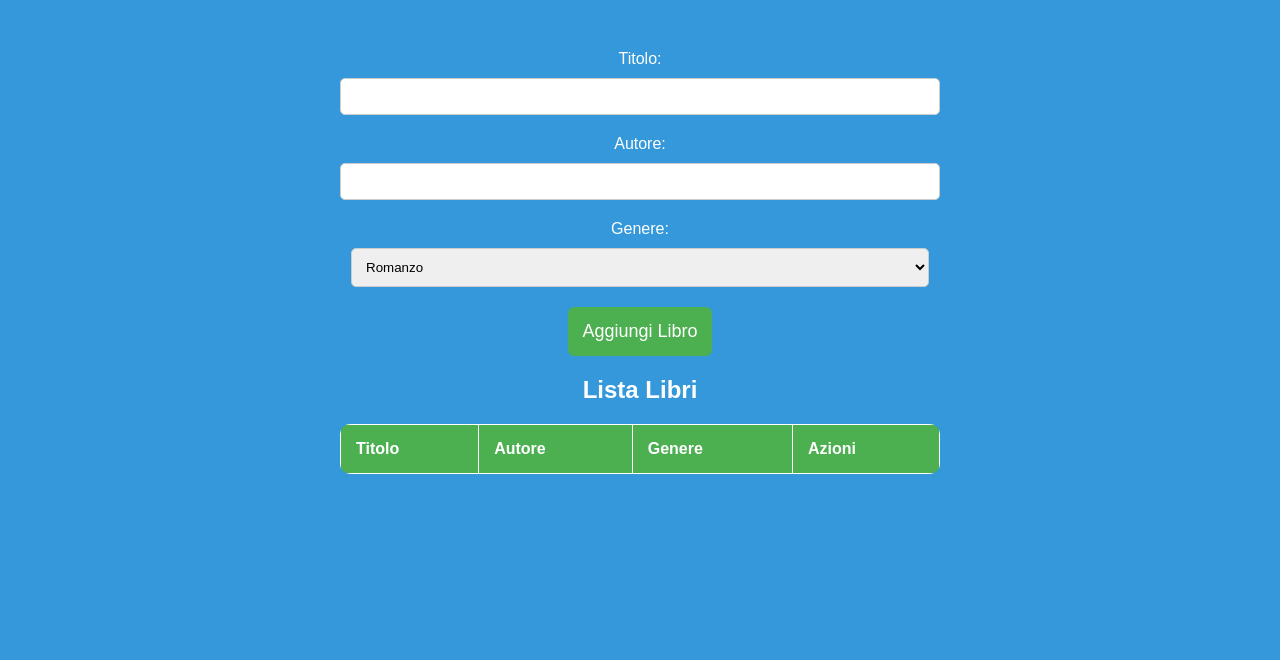
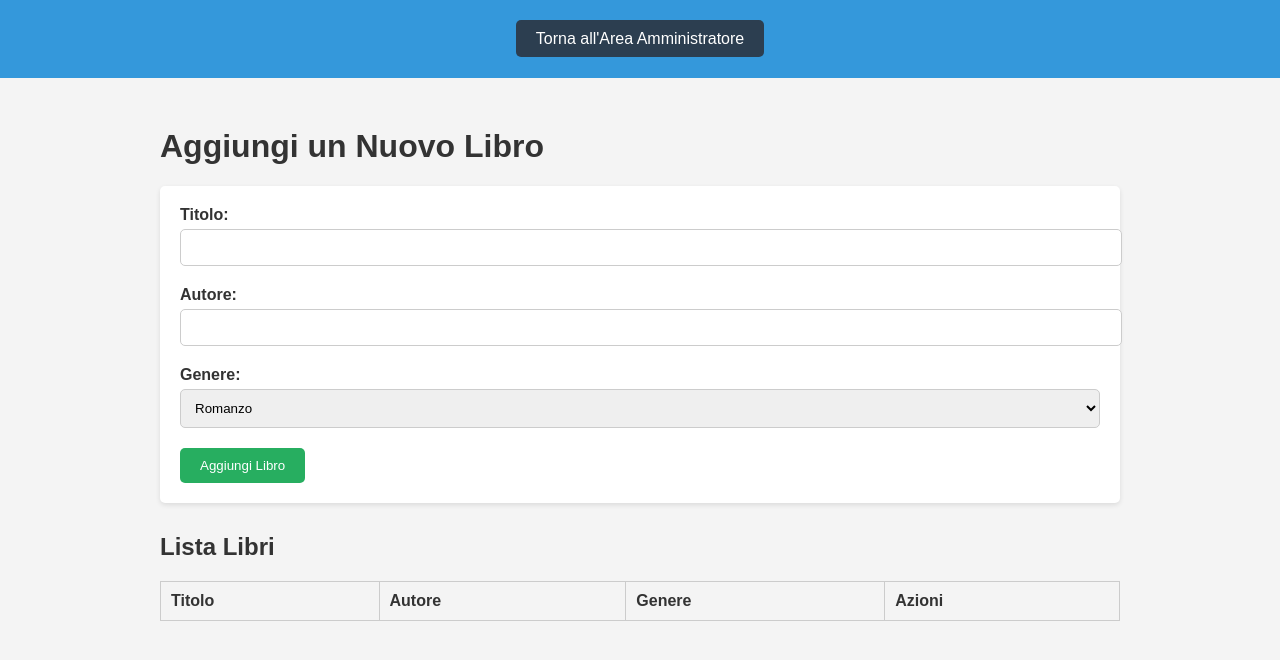
Before and after one commit to lumosca/Gestionale_Moscatelli_Fiocchi, a website: page Frontend/Amministratore/gestione_libri.html in a window 1280 px wide. Drawn offline with Linux system fonts and the light colour scheme; no server answers.

Commit message:
gestione utenti

```diff
--- a/Frontend/Amministratore/gestione_libri.css
+++ b/Frontend/Amministratore/gestione_libri.css
@@ -1,88 +1,86 @@
 body {
     font-family: 'Poppins', sans-serif;
-    text-align: center;
-    margin: 50px;
-    background-color: #3498db;
-    color: #fff;
+    margin: 0;
+    padding: 0;
+    background-color: #f4f4f4;
+    color: #333;
 }
 
 .container {
-    width: 80%;
-    max-width: 600px;
+    max-width: 960px;
     margin: 0 auto;
+    padding: 20px;
 }
 
-h2 {
+header {
+    background-color: #3498db;
+    padding: 10px 0;
+    text-align: center;
+}
+
+header .btn-back {
+    text-decoration: none;
     color: #fff;
+    background-color: #2c3e50;
+    padding: 10px 20px;
+    border-radius: 5px;
+    transition: background-color 0.3s ease;
+}
+
+header .btn-back:hover {
+    background-color: #34495e;
+}
+
+h1, h2 {
+    margin-top: 30px;
 }
 
 form {
+    background-color: #fff;
+    padding: 20px;
+    border-radius: 5px;
+    box-shadow: 0 2px 5px rgba(0, 0, 0, 0.1);
+}
+
+.form-group {
     margin-bottom: 20px;
 }
 
 label {
     display: block;
-    margin-bottom: 10px;
-    color: #fff;
+    font-weight: bold;
+    margin-bottom: 5px;
 }
 
-input, select {
-    width: calc(100% - 22px); /* Considera il padding */
+input[type="text"], select {
+    width: 100%;
     padding: 10px;
-    margin-bottom: 20px;
     border: 1px solid #ccc;
     border-radius: 5px;
 }
 
 button {
-    padding: 14px;
-    font-size: 18px;
-    background-color: #4CAF50;
-    color: #ffffff;
+    background-color: #27ae60;
+    color: #fff;
     border: none;
-    border-radius: 6px;
+    padding: 10px 20px;
+    border-radius: 5px;
     cursor: pointer;
     transition: background-color 0.3s ease;
 }
 
 button:hover {
-    background-color: #45a049;
-}
-
-.table-container {
-    overflow: hidden;
-    border-radius: 10px;
+    background-color: #219d4e;
 }
 
 table {
     width: 100%;
     border-collapse: collapse;
-    overflow: hidden;
-    border-radius: 10px;
+    margin-top: 20px;
 }
 
 th, td {
-    border: 1px solid #fff;
-    padding: 15px;
+    border: 1px solid #ccc;
+    padding: 10px;
     text-align: left;
 }
-
-th {
-    background-color: #4CAF50;
-    color: #fff;
-}
-
-.lista-libri {
-    list-style-type: none;
-    padding: 0;
-}
-
-.lista-libri li {
-    background-color: #fff;
-    color: #333;
-    border-radius: 8px;
-    margin-bottom: 10px;
-    padding: 10px;
-    display: flex;
-    justify-content: space-between;
-}
--- a/Frontend/Amministratore/gestione_libri.html
+++ b/Frontend/Amministratore/gestione_libri.html
@@ -7,14 +7,25 @@
     <link rel="stylesheet" href="gestione_libri.css">
 </head>
 <body>
+    <header>
         <div class="container">
+            <a href="amministratore.html" class="btn-back">Torna all'Area Amministratore</a>
+        </div>
+    </header>
+
+    <div class="container">
+        <h1>Aggiungi un Nuovo Libro</h1>
+
         <form id="aggiungiLibroForm">
+            <div class="form-group">
                 <label for="titolo">Titolo:</label>
                 <input type="text" id="titolo" name="titolo" required>
-            <br>
+            </div>
+            <div class="form-group">
                 <label for="autore">Autore:</label>
                 <input type="text" id="autore" name="autore" required>
-            <br>
+            </div>
+            <div class="form-group">
                 <label for="genere">Genere:</label>
                 <select id="genere" name="genere">
                     <option value="Romanzo">Romanzo</option>
@@ -22,7 +33,7 @@
                     <option value="Thriller">Thriller</option>
                     <option value="Storia">Storia</option>
                 </select>
-            <br>
+            </div>
             <button type="button" onclick="aggiungiLibro()">Aggiungi Libro</button>
         </form>
 
--- a/Frontend/Amministratore/gestione_libri.js
+++ b/Frontend/Amministratore/gestione_libri.js
@@ -55,3 +55,29 @@ function aggiungiLibro() {
 }
 
 // Funzioni modificaLibro() e eliminaLibro() vanno implementate se necessario
+function modificaLibro(idLibro) {
+    const titoloCell = document.querySelector(`#titolo-${idLibro}`);
+    const autoreCell = document.querySelector(`#autore-${idLibro}`);
+    const genereCell = document.querySelector(`#genere-${idLibro}`);
+
+    // Rendi le celle scrivibili
+    titoloCell.contentEditable = true;
+    autoreCell.contentEditable = true;
+    genereCell.contentEditable = true;
+}
+
+function eliminaLibro(idLibro) {
+    if (confirm("Sei sicuro di voler eliminare questo libro?")) {
+        fetch(`http://localhost:3000/ListaLibri/${idLibro}`, {
+            method: 'DELETE'
+        })
+        .then(response => {
+            if (response.ok) {
+                caricaListaLibri(); // Aggiorna la lista dei libri dopo l'eliminazione
+            } else {
+                console.error('Errore durante l\'eliminazione del libro');
+            }
+        })
+        .catch(error => console.error('Errore durante l\'eliminazione del libro:', error));
+    }
+}
--- a/Frontend/Amministratore/gestione_utenti.css
+++ b/Frontend/Amministratore/gestione_utenti.css
@@ -1,22 +1,70 @@
 body {
     font-family: 'Poppins', sans-serif;
-    text-align: center;
     margin: 0;
-    display: flex;
-    justify-content: center;
-    align-items: center;
-    min-height: 100vh;
-    background-color: #3498db;
-    color: #fff;
+    padding: 0;
+    background-color: #f4f4f4;
+    color: #333;
 }
 
 .container {
-    width: 80%;
-    max-width: 800px;
+    max-width: 960px;
+    margin: 0 auto;
+    padding: 20px;
 }
 
-h2 {
+header {
+    background-color: #3498db;
+    padding: 10px 0;
+    text-align: center;
+}
+
+header .btn-back {
+    text-decoration: none;
     color: #fff;
+    background-color: #2c3e50;
+    padding: 8px 16px;
+    border-radius: 5px;
+}
+
+h1, h2 {
+    margin-top: 30px;
+}
+
+form {
+    background-color: #fff;
+    padding: 20px;
+    border-radius: 5px;
+    box-shadow: 0 2px 5px rgba(0, 0, 0, 0.1);
+}
+
+.form-group {
+    margin-bottom: 20px;
+}
+
+label {
+    display: block;
+    font-weight: bold;
+    margin-bottom: 5px;
+}
+
+input[type="text"], select {
+    width: 100%;
+    padding: 10px;
+    border: 1px solid #ccc;
+    border-radius: 5px;
+}
+
+button {
+    background-color: #27ae60;
+    color: #fff;
+    border: none;
+    padding: 10px 20px;
+    border-radius: 5px;
+    cursor: pointer;
+}
+
+button:hover {
+    background-color: #219d4e;
 }
 
 table {
@@ -26,25 +74,7 @@ table {
 }
 
 th, td {
-    border: 1px solid #fff;
+    border: 1px solid #ccc;
     padding: 10px;
     text-align: left;
 }
-
-th {
-    background-color: #4CAF50;
-    color: #fff;
-}
-
-button {
-    background-color: #e74c3c;
-    color: #fff;
-    border: none;
-    padding: 8px;
-    cursor: pointer;
-    transition: background-color 0.3s ease;
-}
-
-button:hover {
-    background-color: #c0392b;
-}
```
Lines whose indentation alone changed are shown as unchanged.
